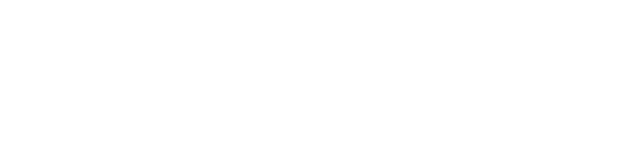
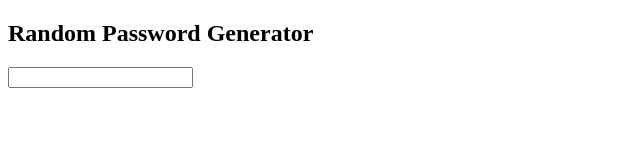
Before and after one commit to imonweb/10-Fun-Projects, a plain HTML site: page Random-Password-Generator/index.html in a window 1280 px wide. Shown: the whole page, without its empty margins (0-640 px from the left). Drawn offline with Linux system fonts and the light colour scheme.

Commit message:
Random-Password-Generator

```diff
--- a/Random-Password-Generator/index.html
+++ b/Random-Password-Generator/index.html
@@ -8,7 +8,12 @@
   <title>Random Password Generator</title>
 </head>
 <body>
-
+  <div class="password-container">
+    <h2>Random Password Generator</h2>
+    <div class="input-container">
+      <input type="text" id="input" class="input">
+    </div>
+  </div>
   <script src="app.js"></script>
 </body>
 </html>
```
